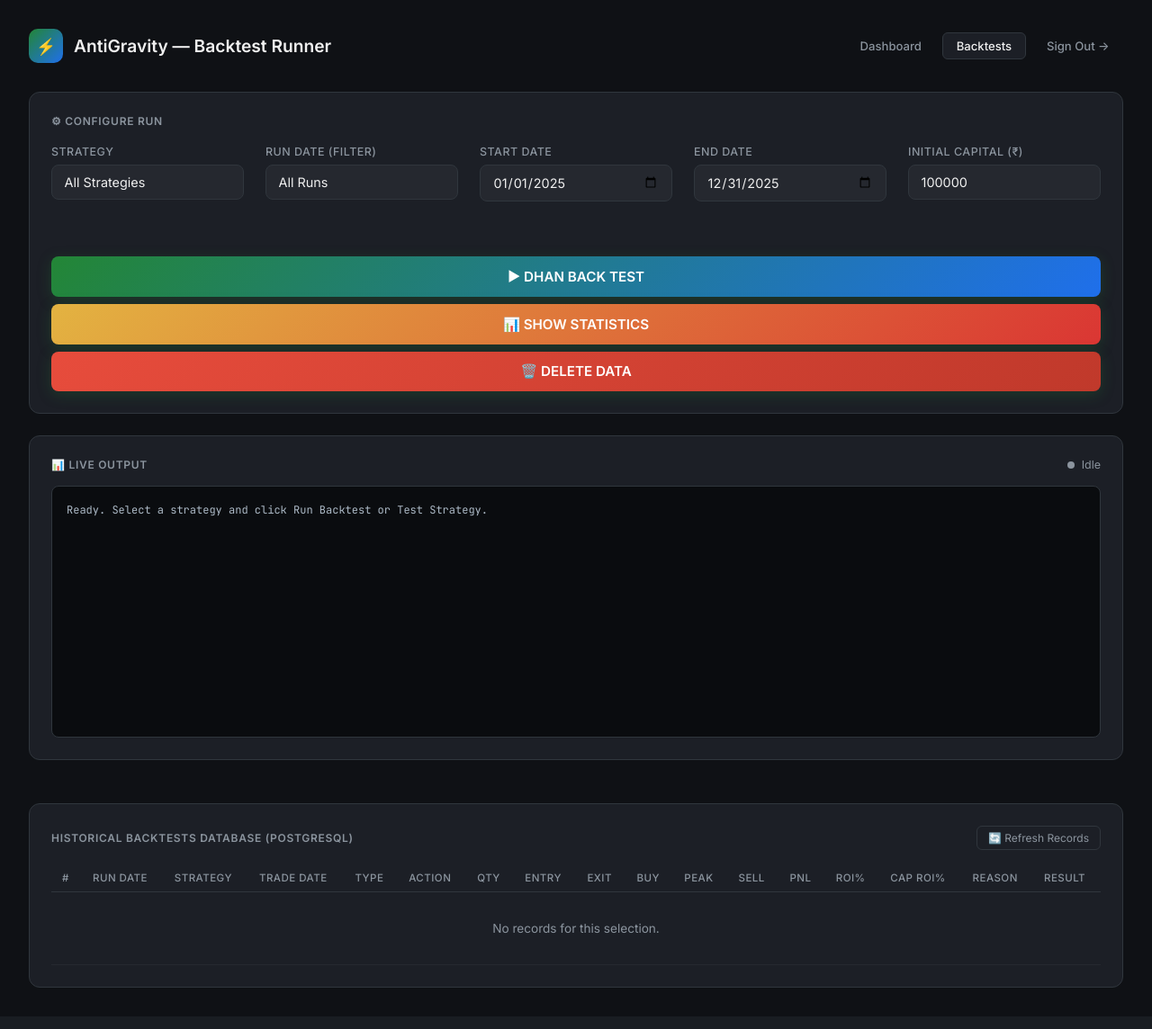
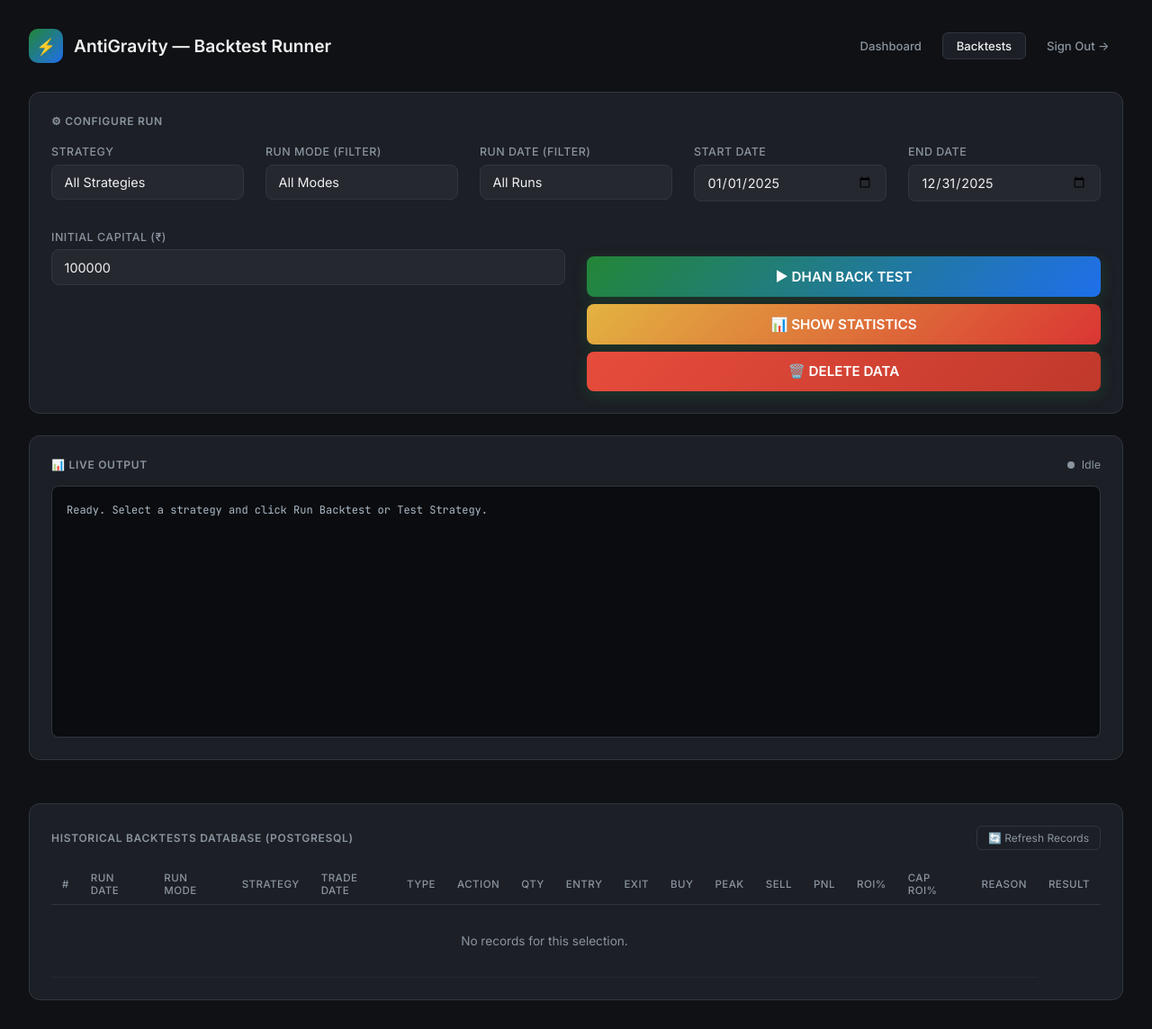
Before and after one commit to anoopverma/AntiGravity, a Flask app: page /backtest in a window 1280 px wide. Shown: the whole page at 90% size. Run offline with Flask 3, Linux system fonts and the light colour scheme; the visitor is signed in with stand-in values (Sample User, id 1).

Commit message:
Unify live/paper backtests to historical table, add Run Mode filter

```diff
--- a/backtest_dhan_5min.py
+++ b/backtest_dhan_5min.py
@@ -782,6 +782,7 @@ class NiftyTuesdayDhanBacktester:
             df = pd.DataFrame(self.results)
             df.insert(0, 'Run_Date', datetime.now().strftime("%Y-%m-%d %H:%M:%S"))
             df.insert(1, 'Strategy_Name', strategy_name)
+            df.insert(2, 'Run_Mode', 'Backtest')
 
             try:
                 # Try reading existing data to append without overwriting other strategies
--- a/templates/backtest_runner.html
+++ b/templates/backtest_runner.html
@@ -498,6 +498,13 @@
                 </div>
 
                 <div class="form-group">
+                    <label>Run Mode (Filter)</label>
+                    <select id="run-mode-select" onchange="applyRunDateFilter()">
+                        <option value="ALL">All Modes</option>
+                    </select>
+                </div>
+
+                <div class="form-group">
                     <label>Run Date (Filter)</label>
                     <select id="run-date-select" onchange="applyRunDateFilter()">
                         <option value="ALL">All Runs</option>
@@ -581,6 +588,7 @@
                         <tr>
                             <th>#</th>
                             <th>Run Date</th>
+                            <th>Run Mode</th>
                             <th>Strategy</th>
                             <th>Trade Date</th>
                             <th>Type</th>
@@ -691,6 +699,20 @@
                     }
                     _allData = rows.slice();
 
+                    // Populate Run Mode dropdown (client-side)
+                    const rmSelect = document.getElementById('run-mode-select');
+                    const currentRmVal = rmSelect.value;
+                    const dbRunModes = [...new Set(_allData.map(r => r.Run_Mode).filter(Boolean))].sort();
+
+                    rmSelect.innerHTML = '<option value="ALL">All Modes</option>';
+                    dbRunModes.forEach(rm => {
+                        const opt = document.createElement('option');
+                        opt.value = rm;
+                        opt.textContent = rm;
+                        rmSelect.appendChild(opt);
+                    });
+                    if (dbRunModes.includes(currentRmVal)) { rmSelect.value = currentRmVal; }
+
                     // Populate Run Date dropdown (client-side, no onchange fire)
                     const rdSelect = document.getElementById('run-date-select');
                     const currentRdVal = rdSelect.value;
@@ -742,9 +764,13 @@
             tbody.innerHTML = '';
 
             const selectedStrategy = document.getElementById('strategy-select').value;
+            const selectedRunMode = document.getElementById('run-mode-select').value;
             const selectedRunDate = document.getElementById('run-date-select').value;
 
             let rows = _allData.slice();
+            if (selectedRunMode !== 'ALL') {
+                rows = rows.filter(r => r.Run_Mode === selectedRunMode);
+            }
             if (selectedRunDate !== 'ALL') {
                 rows = rows.filter(r => r.Run_Date === selectedRunDate);
             }
@@ -773,6 +799,7 @@
                 tr.innerHTML = `
                     <td>${idx + 1}</td>
                     <td>${row.Run_Date || '-'}</td>
+                    <td><span style="border: 1px solid rgba(255,255,255,0.2); border-radius: 4px; padding: 2px 4px; font-size: 0.70rem;">${row.Run_Mode || 'Backtest'}</span></td>
                     <td>${row.Strategy_Name || '-'}</td>
                     <td>${row.Date || '-'}</td>
                     <td>${row.Option_Type || '-'}</td>
```
Also changed, not shown: strategy/v4_trailing_sl_strategy.py (+4 -3 lines).
